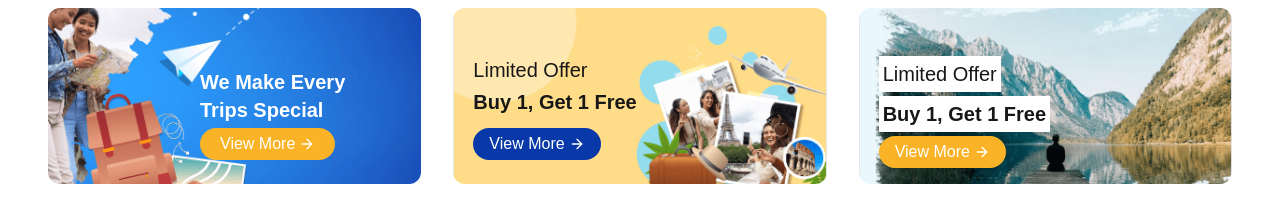
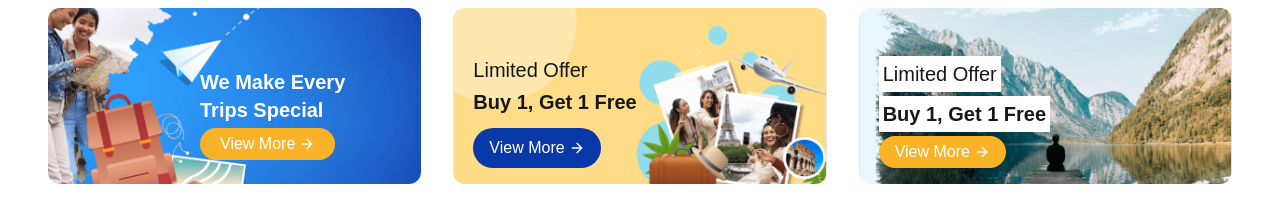
Before and after one commit to papanbanik/Papan-FrontEnd-Task, a Next.js app: page / in a window 1280 px wide. Shown: the part 2000-2218 px from the top of the page. Built offline with nearby package versions, Linux system fonts and the light colour scheme.

Commit message:
add smooth scrolllbar

```diff
--- a/app/components/Offer.tsx
+++ b/app/components/Offer.tsx
@@ -53,7 +53,7 @@ const Offer = () => {
           alt="offer2"/>
           <p className="absolute text-semibold text-xl left-5 top-12">Limited Offer</p>
            <p className="absolute font-bold text-xl left-5 top-20">Buy 1, Get 1 Free </p>
-           <button className="absolute top-30 left-5 rounded-full px-4 py-1 bg-[#0939a9] hover:bg-[#081c4b] flex item-center gap-1 text-white">View More
+           <button className="absolute top-30 left-5 rounded-full px-4 py-2 bg-[#0939a9] hover:bg-[#081c4b] flex item-center gap-1 text-white">View More
            <ArrowRight className="w-4 h-4 mt-1"/></button>
          </div>
          <div className="relative flex">
--- a/app/globals.css
+++ b/app/globals.css
@@ -6,6 +6,9 @@
 :root {
   --background: #ffffff;
   --foreground: #171717;
+}
+html {
+  scroll-behavior: smooth;
 }
 .btn{
   @apply border border-gray-100 bg-[#FAB326] hover:bg-[#8b6a29] outline-0 rounded-full px-5 py-1 text-white;
@@ -22,6 +25,9 @@
   --font-sans: var(--font-geist-sans);
   --font-mono: var(--font-geist-mono);
 }
+section {
+  scroll-margin-top: 80px;
+}
 
 @media (prefers-color-scheme: dark) {
   :root {
```
